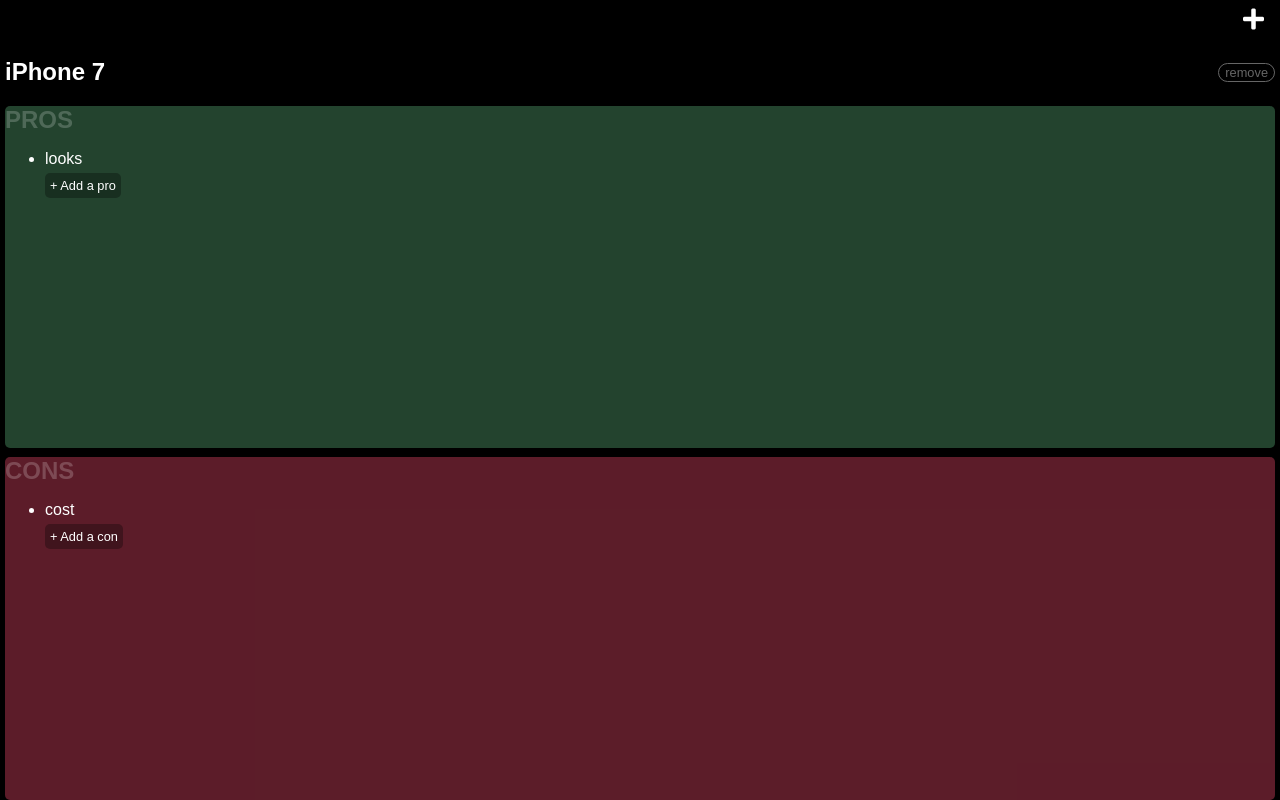
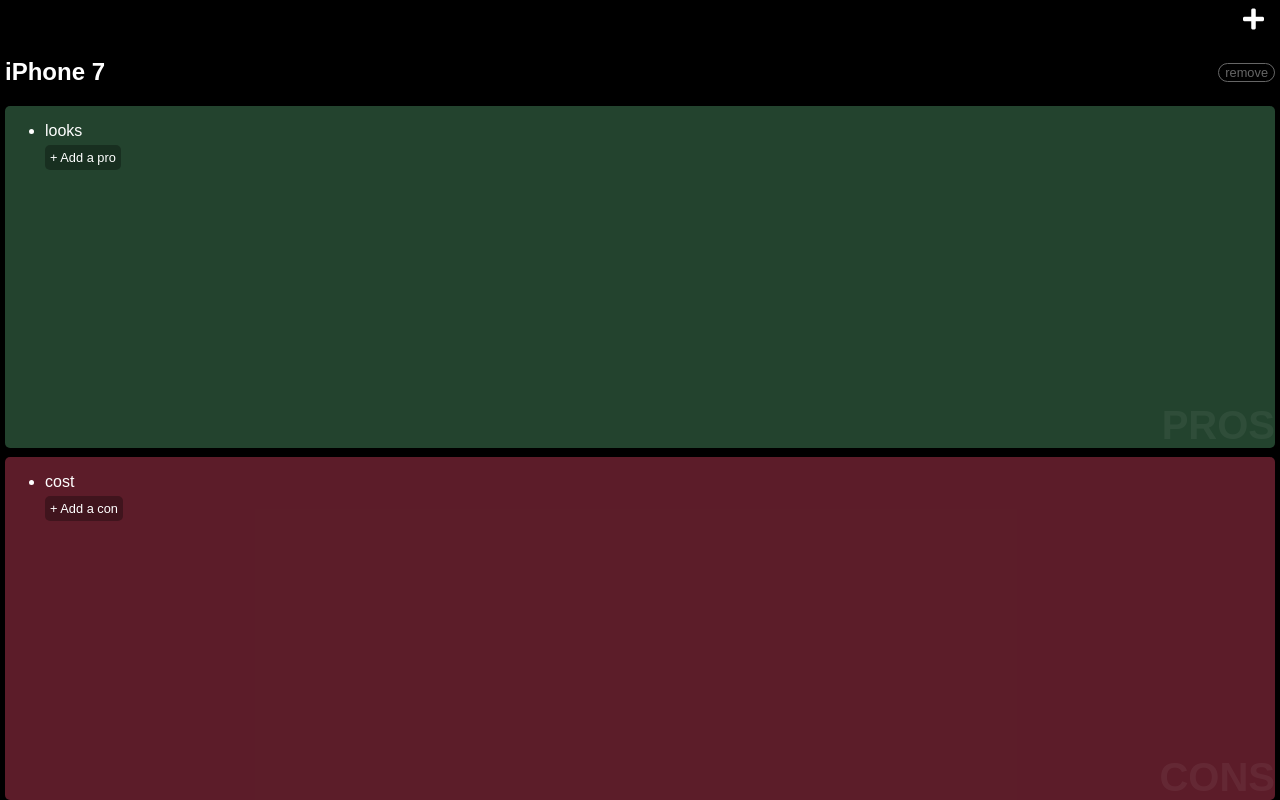
Before and after one commit to devmrin/pros-cons-decider, a React (Create React App) app: page / in a window 1280 px wide. Built offline with nearby package versions, Linux system fonts and the light colour scheme.

Commit message:
changed up pros placement

```diff
--- a/src/Containers/ProConList/ProConList.css
+++ b/src/Containers/ProConList/ProConList.css
@@ -44,6 +44,7 @@
 }
 
 .prosContainer {
+  position: relative;
   flex-basis: 100%;
   /* background-color: #62bd82; */
   background-color: #62bd825b;
@@ -51,9 +52,12 @@
 }
 
 .proconsHeading {
-  font-size: 1.5rem;
+  position: absolute;
+  bottom: 0;
+  right: 0;
+  font-size: 2.5rem;
   font-weight: 700;
-  opacity: 0.2;
+  opacity: 0.05;
 }
 
 .addListItem {
@@ -84,6 +88,7 @@
 }
 
 .consContainer {
+  position: relative;
   flex-basis: 100%;
   /* background-color: #fa4e71; */
   background-color: #fa4e705e;
```
